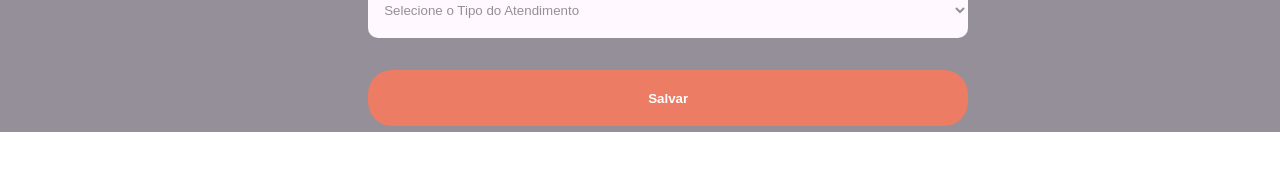
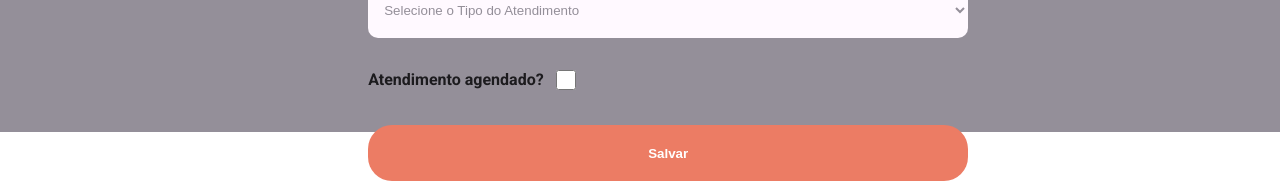
Before and after one commit to eliezer-dev/gestaohelpdesk-front-reactjs, a React (Vite) app: page /ticket/new in a window 1280 px wide. Shown: the part 668-851 px from the top of the page. Before the commit the page ends 818 px from the top, so only its background shows below. Built offline with nearby package versions, Linux system fonts and the light colour scheme; no server answers; sample sign-in values are in the browser's storage.

Commit message:
SUP-72 - feat: adicionar a funcionalidade de informar a data de agendamento.
Adicionado checkbox para marcar que é um
atendimento agendado e quando marcado, aparece
um input do tipo datetime.local para inserir a
data e hora do agendadamento.

```diff
--- a/src/components/Input/index.jsx
+++ b/src/components/Input/index.jsx
@@ -1,10 +1,11 @@
 import { Container } from "./styles";
 
-export function Input({icon:Icon, className, disabled, ...rest}){
+export function Input({icon:Icon, className, disabled, label, ...rest}){
     return(
     <Container className={className}>
+        {label && <label>{label}</label>}
         {Icon && <Icon size = {20}/>}
-        <input disabled={disabled ? true : false}{...rest} />
+        <input disabled={disabled ? true : false}{...rest}  />
     </Container>
     )
 }
--- a/src/components/TicketEdit/index.jsx
+++ b/src/components/TicketEdit/index.jsx
@@ -1,4 +1,4 @@
-import { Container, Select } from "./styles";
+import { Container, Select, CheckBoxItem } from "./styles";
 import { Input } from "../Input";
 import { Button } from "../Button";
 import { TextArea } from "../TextArea";
@@ -17,20 +17,58 @@ export function TicketEdit({getDataForm, getClientForm, newTicketForm=false}) {
     const [userId, setUserID] = useState();
     const [status, setStatus] = useState();
     const [statusList, setStatusList] = useState([]);
-    const [typeOfService, setTypeOfService] = useState(1);
-
+    const [typeOfService, setTypeOfService] = useState();
+    const [scheduledDateTime, setScheduledDateTime]= useState();
+    const [isSheduled, setIsSheduled] = useState(false);
 
     function salvar () {
+        const dataFormIsOK = dataFormValidator();
+        if (!dataFormIsOK) {
+            return;
+        }
 
         const dataForm = {
             shortDescription,
             description,
             clientSearch,
             status,
-            typeOfService
+            typeOfService,
+            scheduledDateTime
         }
         getDataForm(dataForm)
         return
+    }
+
+    function dataFormValidator() {
+        if (!shortDescription) {
+            alert ("Breve descrição não informada")
+            return false;
+        }else if (!description) {
+            alert ("Descrição não informada")
+            return false;
+        }else if (!clientSearch) {
+            alert ("Cliente não informado.")
+            return false;
+        }else if (!status) {
+            alert ("Status do chamado não informado.")
+            return false;
+        }else if (!typeOfService) {
+            alert ("Tipo do atendimento não informado.")
+            return false;
+        }else if (isSheduled == true) {
+            if (!scheduledDateTime) {
+                alert ("Chamado definido como agendamento, mas não informado data de agendamento.")
+                return false
+            }
+        }else {
+            return true
+        }
+
+    }
+
+
+    function handleSheduled(event) {
+        setIsSheduled(event.target.checked)
     }
 
     function handleClientSelect(event) {
@@ -183,16 +221,37 @@ export function TicketEdit({getDataForm, getClientForm, newTicketForm=false}) {
                             id={1}
                             value={1}
                         >
-                            Chamado Helpdesk
+                            Interno
                         </option>
 
                         <option
                             id={2}
                             value={2}
                         >
-                            Visita Técnica
+                            Externo
                         </option>
                 </Select>
+                <div className="scheduled">
+                    <CheckBoxItem>
+                        <label> Atendimento agendado? </label>
+                        <input
+                            type="checkbox"
+                            checked={isSheduled}
+                            onChange={e => {handleSheduled(e)}}
+                        />
+                    </CheckBoxItem>
+                    {
+                        isSheduled == true &&
+                        <Input
+                            className="scheduled_datetime"
+                            type="datetime-local"
+                            value={scheduledDateTime}
+                            onChange={e => {setScheduledDateTime(e.target.value)}}
+                        >
+                        </Input>
+                    }
+
+                </div>
             <Button title="Salvar" onClick={salvar}/>
         </Container>
     )
--- a/src/components/TicketEdit/styles.js
+++ b/src/components/TicketEdit/styles.js
@@ -1,12 +1,10 @@
 import styled from "styled-components";
 
 export const Container = styled.form `
-    //top: -64px;
     display: flex;
     gap: 24px;
     flex-direction: column;
     align-items: center;
-    //position: relative;
     width: 600px;
     margin: 0 auto;
 
@@ -64,7 +62,17 @@ export const Container = styled.form `
         }
     }
 
+    .scheduled {
+        display: flex;
+        justify-content: space-between;
+        gap: 24px;
+        align-items: center;
+        width: 100%;
+    }
 
+    .scheduled_datetime {
+        width: 200px;
+    }
 `;
 
 export const Select = styled.select`
@@ -83,3 +91,16 @@ export const Select = styled.select`
         padding-block:8px;
     }
 `
+
+export const CheckBoxItem = styled.div`
+    width: 250px;
+    display: flex;
+    gap: 12px;
+    align-items: stretch;
+    margin-right: 12px;
+
+    input {
+        width: 20px;
+        height: 20px;
+    }
+`
--- a/src/pages/NewTicket/index.jsx
+++ b/src/pages/NewTicket/index.jsx
@@ -59,7 +59,7 @@ export function NewTicket() {
         })
 
         alert("Chamado salvo com sucesso.")
-        handleBack()
+        navigate("/")
 
     }
 
```
